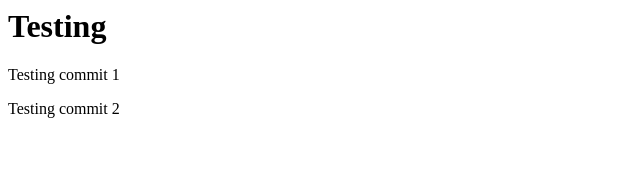
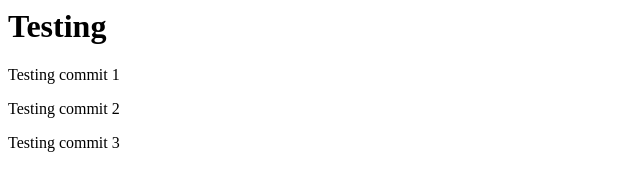
Before and after one commit to HonzaMikula/GitReviews-QA, a plain HTML site: page index.html in a window 1280 px wide. Shown: the whole page, without its empty margins (0-640 px from the left). Drawn offline with Linux system fonts and the light colour scheme.

Commit message:
Fix this nasty bug; #113114199

```diff
--- a/index.html
+++ b/index.html
@@ -6,5 +6,6 @@
     <h1>Testing</h1>
     <p>Testing commit 1</p>
     <p>Testing commit 2</p>
+    <p>Testing commit 3</p>
   </body>
 </html>
```
